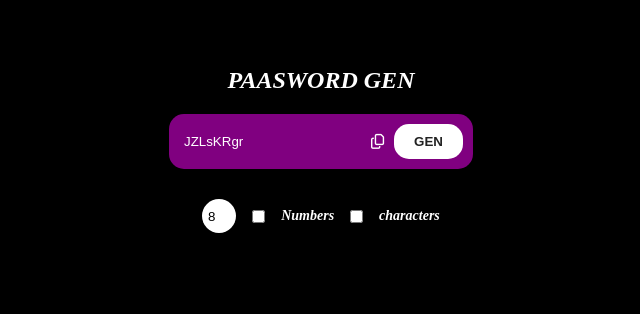
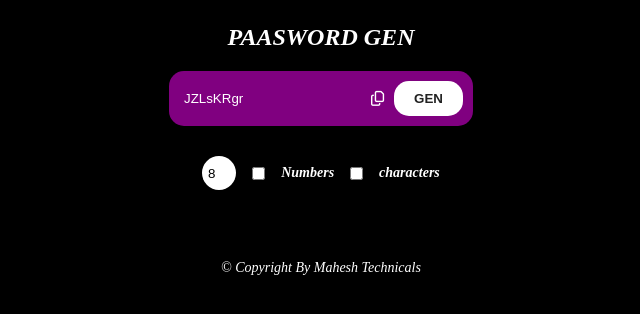
Before and after one commit to Maheshvarma78/Password-Generator, a plain HTML site: page index.html in a window 1280 px wide. Shown: the whole page, without its empty margins (319-959 px from the left). Drawn offline with Linux system fonts and the light colour scheme.

Commit message:
Footer section added.

```diff
--- a/index.html
+++ b/index.html
@@ -32,7 +32,7 @@
       <label for="Numbrrs"> characters </label>
     </div>
 
-
+    <p>© Copyright By Mahesh Technicals</p>
 
   </div>
 
--- a/style.css
+++ b/style.css
@@ -110,3 +110,10 @@ label {
   font-size: 15px;
   transition: all ease 0.5s;
 }
+
+#main p {
+  margin-top: 50px;
+  padding: 10px;
+  text-align: center;
+  font-size: 14px;
+}
```
